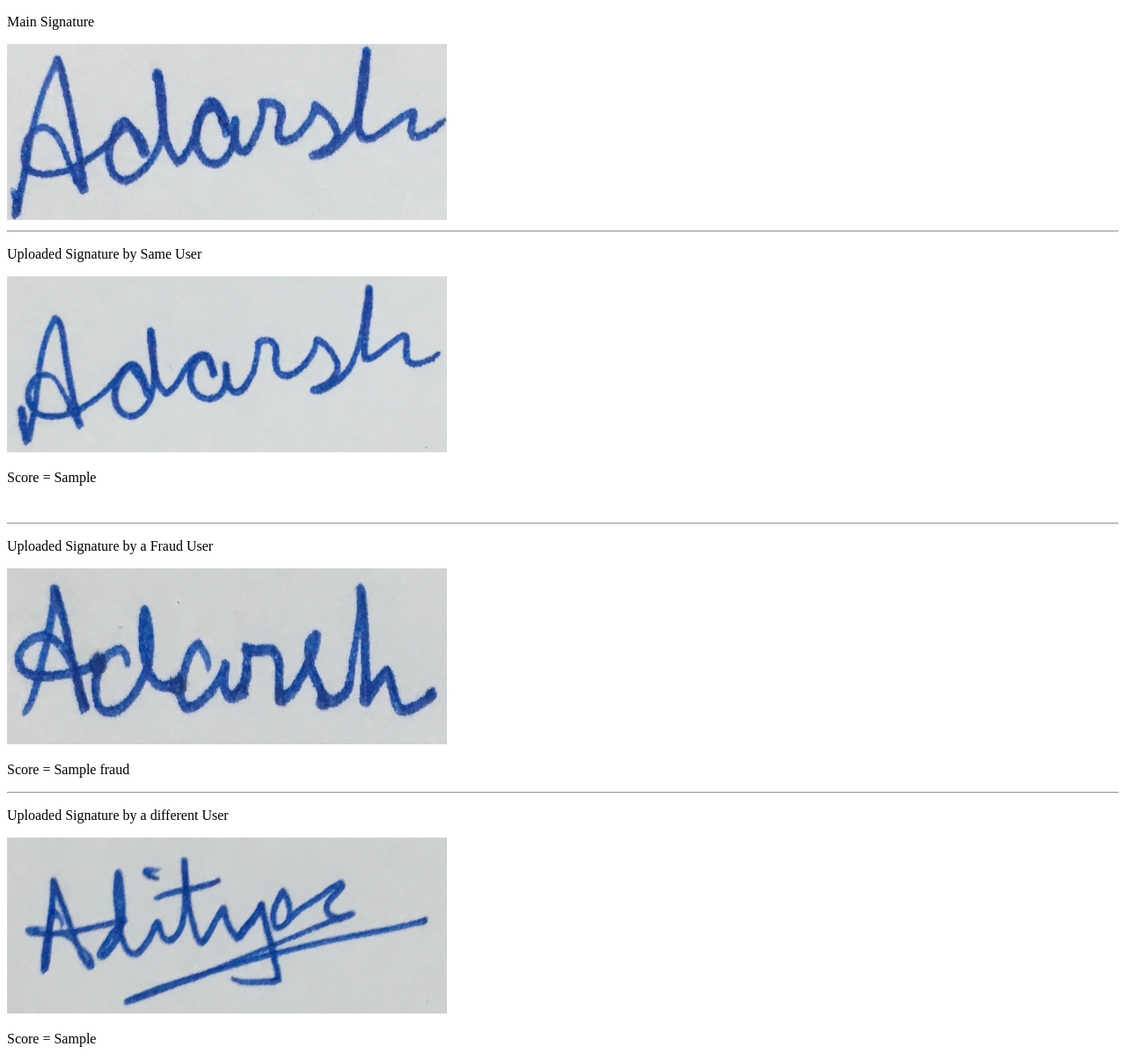
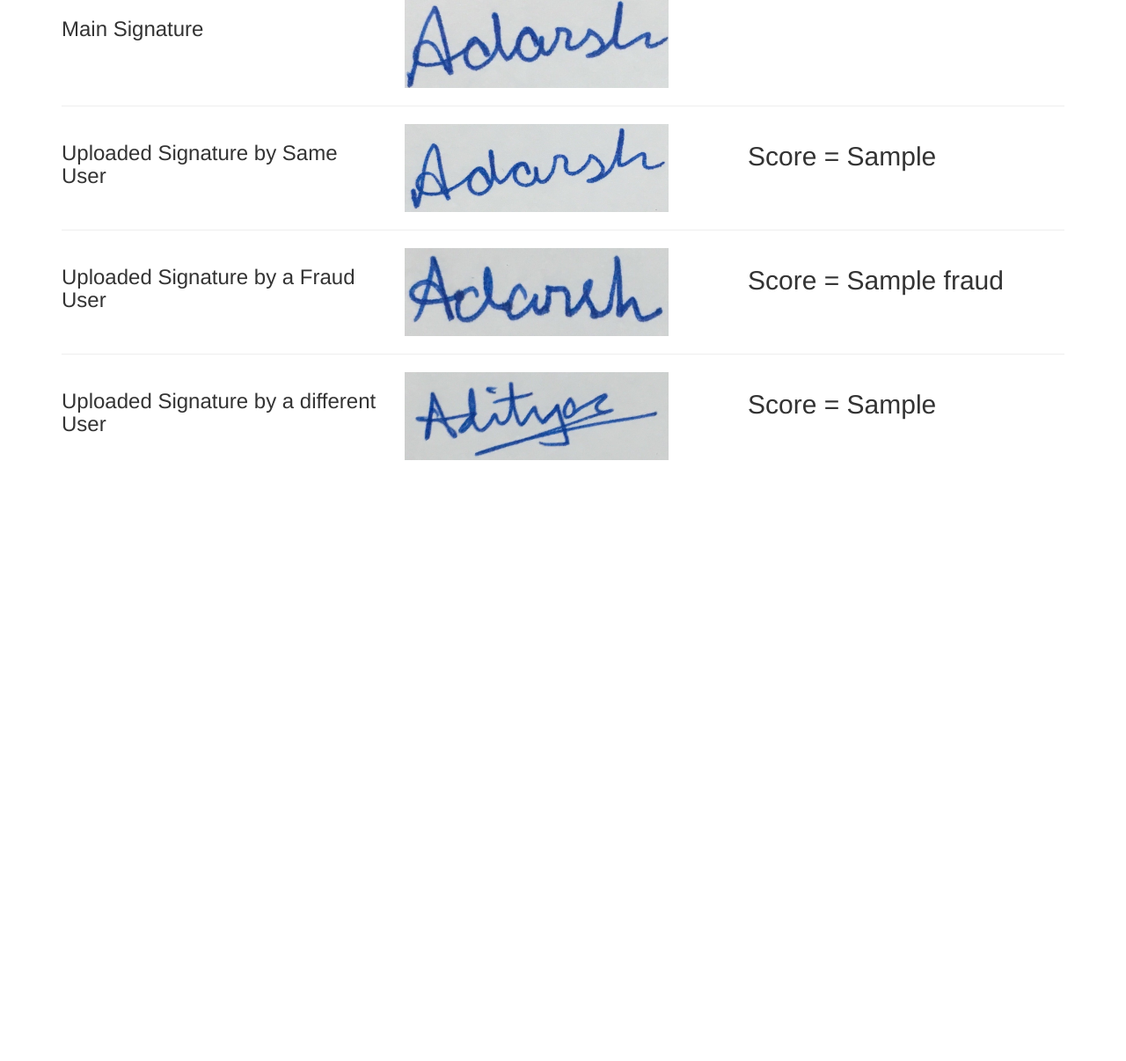
Before and after one commit to adarshsrivastava11/sbi, a Django app: template app_backend/backend/templates/test.html in a window 1280 px wide. Shown: the whole page at 88% size. After the commit the page ends 523 px from the top, so only its background shows below. Run offline with Django 3.2, Linux system fonts and the light colour scheme; the template is opened without the code that fills it: most values are stand-ins (such as "Sample title", 1, 10 or a date in 2020); parts of the project's set-up code (start-up, migrations or seed data) failed here and were passed over; some libraries are stand-ins or nearby versions.

Commit message:
Minor Changes Made

```diff
--- a/app_backend/backend/templates/test.html
+++ b/app_backend/backend/templates/test.html
@@ -2,25 +2,61 @@
 <html>
 <head>
 	<title>Testing Page</title>
+	<meta charset="utf-8">
+  	<meta name="viewport" content="width=device-width, initial-scale=1">
+  	<link rel="stylesheet" href="https://maxcdn.bootstrapcdn.com/bootstrap/3.3.7/css/bootstrap.min.css">
+  	<script src="https://ajax.googleapis.com/ajax/libs/jquery/3.2.1/jquery.min.js"></script>
+  	<script src="https://maxcdn.bootstrapcdn.com/bootstrap/3.3.7/js/bootstrap.min.js"></script>
 </head>
 <body>
-	<p>Main Signature</p>
-{% load static %}
-<img src="{% static "m1-min.jpg" %}" alt="My image" width="500px" height="200px" />
-<br>
-<hr>
-<p>Uploaded Signature by Same User</p>
-<img src="{% static "m2-min.jpg" %}" alt="My image" width="500px" height="200px" />
-<p>Score = {{sameUser}}</p>
-<br>
-<hr>
-<p>Uploaded Signature by a Fraud User</p>
-<img src="{% static "s2-min.jpg" %}" alt="My image" width="500px" height="200px" />
-<p>Score = {{fraud}}
-<br>
-<hr>
-<p>Uploaded Signature by a different User</p>
-<img src="{% static "s3-min.jpg" %}" alt="My image" width="500px" height="200px" />
-<p>Score = {{differentUser}}
+	<div class="container">
+		<div class="row">
+			<div class="col-lg-4">
+				<h3>Main Signature</h3>
+			</div>
+			<div class="col-lg-4">
+				{% load static %}
+				<img src="{% static "m1-min.jpg" %}" alt="My image" width="300px" height="100px" />
+			</div>
+			<div class="col-lg-4">
+			</div>
+		</div>
+		<hr>
+		<div class="row">
+			<div class="col-lg-4">
+				<h3>Uploaded Signature by Same User</h3>
+			</div>
+			<div class="col-lg-4">
+				<img src="{% static "m2-min.jpg" %}" alt="My image" width="300px" height="100px" />
+			</div>
+			<div class="col-lg-4">
+				<h2>Score = {{sameUser}}</h2>
+			</div>
+		</div>
+		<hr>
+		<div class="row">
+			<div class="col-lg-4">
+				<h3>Uploaded Signature by a Fraud User</h3>
+			</div>
+			<div class="col-lg-4">
+				<img src="{% static "s2-min.jpg" %}" alt="My image" width="300px" height="100px" />
+			</div>
+			<div class="col-lg-4">
+				<h2>Score = {{fraud}}</h2>
+			</div>
+		</div>
+		<hr>
+		<div class="row">
+			<div class="col-lg-4">
+				<h3>Uploaded Signature by a different User</h3>
+			</div>
+			<div class="col-lg-4">
+				<img src="{% static "s3-min.jpg" %}" alt="My image" width="300px" height="100px" />
+			</div>
+			<div class="col-lg-4">
+				<h2>Score = {{differentUser}}</h2>
+			</div>
+		</div>
+</div>
 </body>
 </html>
```
Also changed, not shown: app_backend/backend/static/87651819873D.png (added), app_backend/backend/static/87651819873U.png (added), 1 other file.
